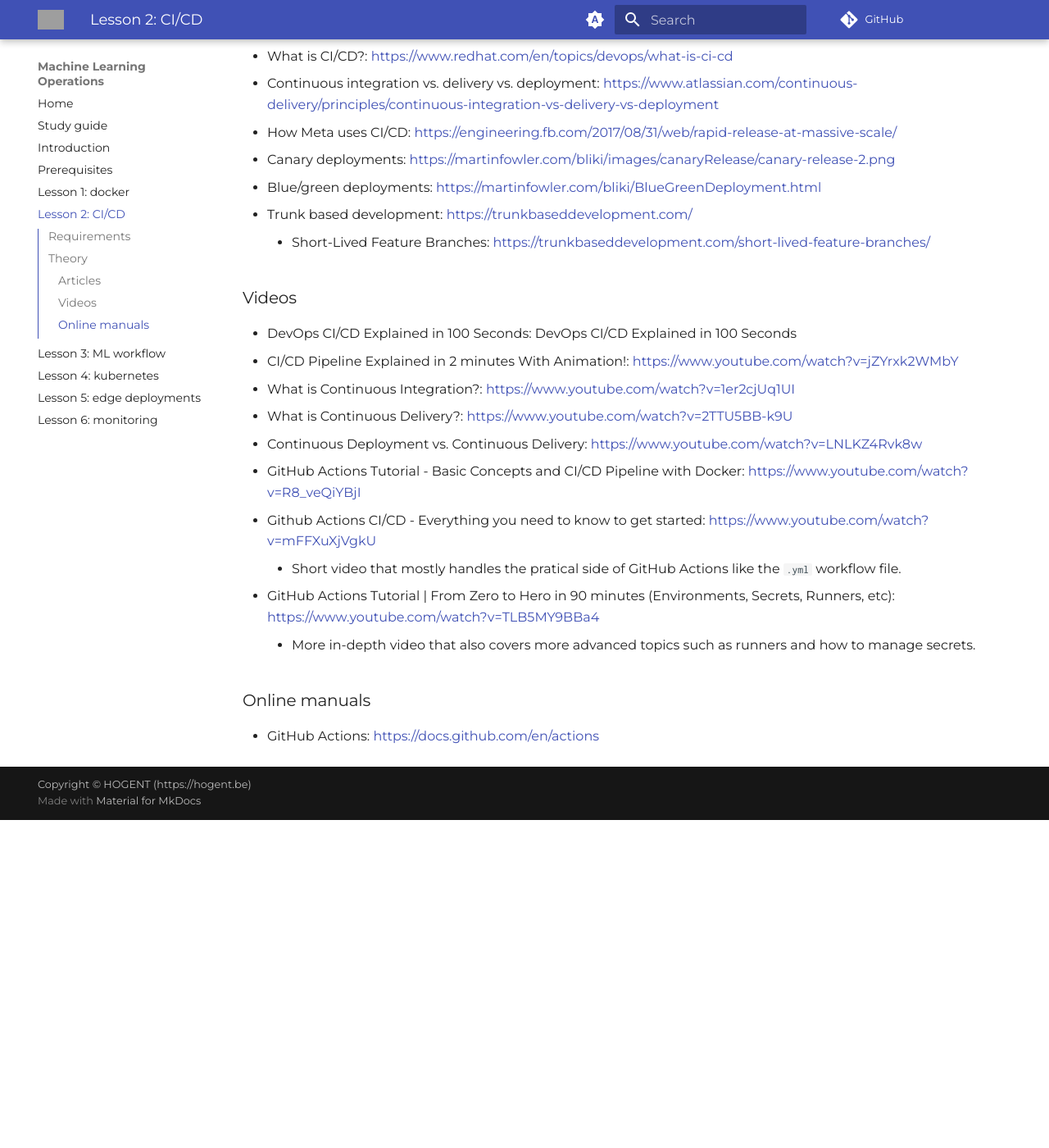
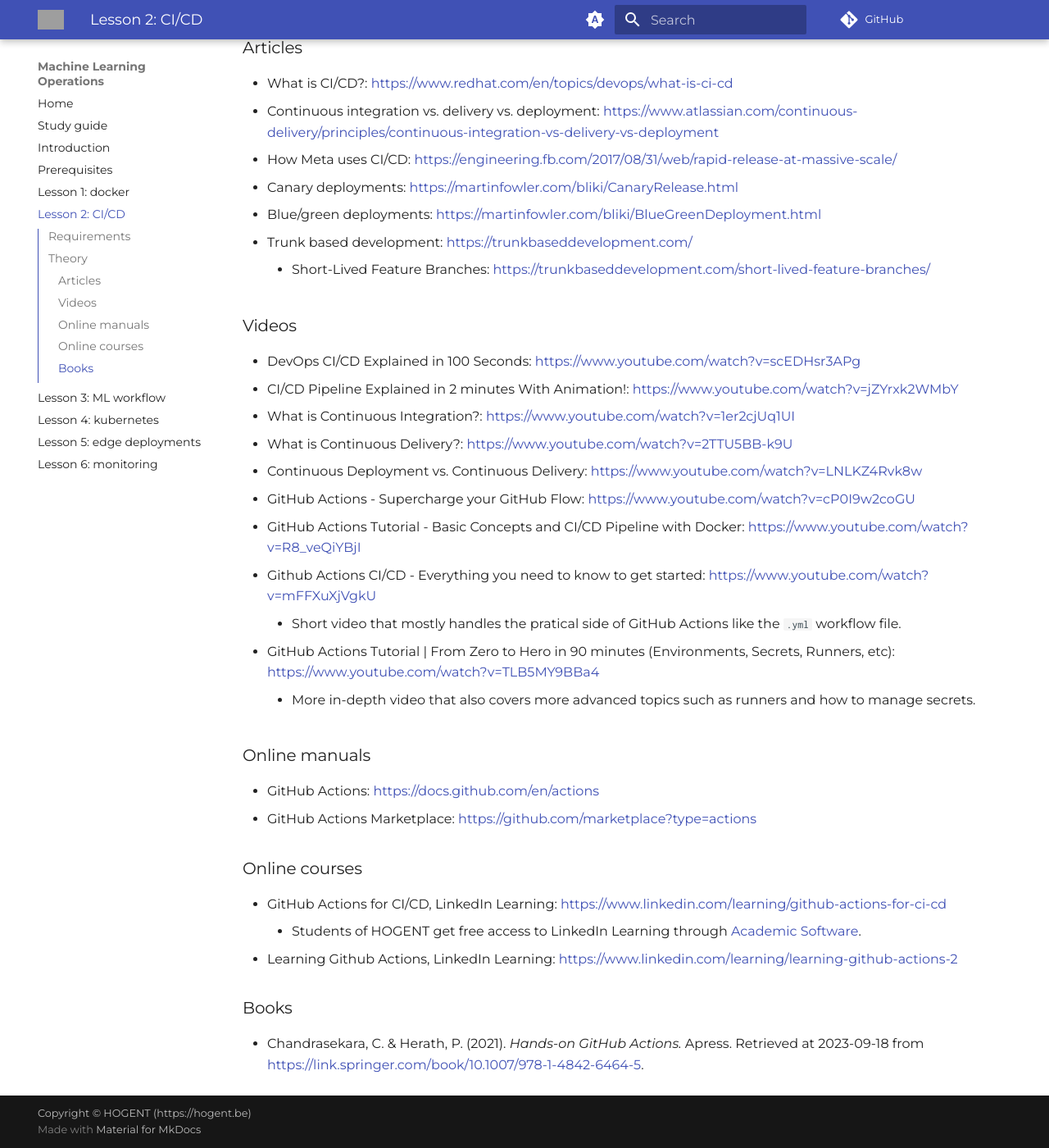
Before and after one commit to HOGENT-MLOps/mlops-slides, an MkDocs documentation site: the page built from docs/02-ci-cd.md, in a window 1280 px wide and 1400 px high, scrolled down 715 px. Shown: the whole window at 82% size. Built offline with MkDocs 1.6.1 and Material for MkDocs 9.7.7, drawn with Linux system fonts in a browser that asks for light colours; comment, search, counter and statistics services are not loaded; before the commit the page ends 1715 px from its top, so only the background shows below that; some of the changed text lies outside the part shown; grey boxes are pictures that could not be loaded.

Commit message:
Added resources from Chamilo

```diff
--- a/docs/02-ci-cd.md
+++ b/docs/02-ci-cd.md
@@ -3,6 +3,7 @@
 ## Requirements
 
 -   You understand what is meant with CI.
+    -   You understand what is meant with "merge hell" and how CI is used to solve this.
 -   You understand what is meant with formatting, linting and static analysis and how they differ from each other.
 -   You understand what is meant with CD.
     -   You understand the difference between Continuous Deployment and Continuous Delivery.
@@ -22,18 +23,19 @@
 -   What is CI/CD?: https://www.redhat.com/en/topics/devops/what-is-ci-cd
 -   Continuous integration vs. delivery vs. deployment: https://www.atlassian.com/continuous-delivery/principles/continuous-integration-vs-delivery-vs-deployment
 -   How Meta uses CI/CD: https://engineering.fb.com/2017/08/31/web/rapid-release-at-massive-scale/
--   Canary deployments: https://martinfowler.com/bliki/images/canaryRelease/canary-release-2.png
+-   Canary deployments: https://martinfowler.com/bliki/CanaryRelease.html
 -   Blue/green deployments: https://martinfowler.com/bliki/BlueGreenDeployment.html
 -   Trunk based development: https://trunkbaseddevelopment.com/
     -   Short-Lived Feature Branches: https://trunkbaseddevelopment.com/short-lived-feature-branches/
 
 ### Videos
 
--   DevOps CI/CD Explained in 100 Seconds: DevOps CI/CD Explained in 100 Seconds
+-   DevOps CI/CD Explained in 100 Seconds: https://www.youtube.com/watch?v=scEDHsr3APg
 -   CI/CD Pipeline Explained in 2 minutes With Animation!: https://www.youtube.com/watch?v=jZYrxk2WMbY
 -   What is Continuous Integration?: https://www.youtube.com/watch?v=1er2cjUq1UI
 -   What is Continuous Delivery?: https://www.youtube.com/watch?v=2TTU5BB-k9U
 -   Continuous Deployment vs. Continuous Delivery: https://www.youtube.com/watch?v=LNLKZ4Rvk8w
+-   GitHub Actions - Supercharge your GitHub Flow: https://www.youtube.com/watch?v=cP0I9w2coGU
 -   GitHub Actions Tutorial - Basic Concepts and CI/CD Pipeline with Docker: https://www.youtube.com/watch?v=R8_veQiYBjI
 -   Github Actions CI/CD - Everything you need to know to get started: https://www.youtube.com/watch?v=mFFXuXjVgkU
     -   Short video that mostly handles the pratical side of GitHub Actions like the `.yml` workflow file.
@@ -43,3 +45,14 @@
 ### Online manuals
 
 -   GitHub Actions: https://docs.github.com/en/actions
+-   GitHub Actions Marketplace: https://github.com/marketplace?type=actions
+
+### Online courses
+
+-   GitHub Actions for CI/CD, LinkedIn Learning: https://www.linkedin.com/learning/github-actions-for-ci-cd
+    -   Students of HOGENT get free access to LinkedIn Learning through [Academic Software](https://academicsoftware.eu/login).
+-   Learning Github Actions, LinkedIn Learning: https://www.linkedin.com/learning/learning-github-actions-2
+
+### Books
+
+-   Chandrasekara, C. & Herath, P. (2021). _Hands-on GitHub Actions._ Apress. Retrieved at 2023-09-18 from https://link.springer.com/book/10.1007/978-1-4842-6464-5.
```
